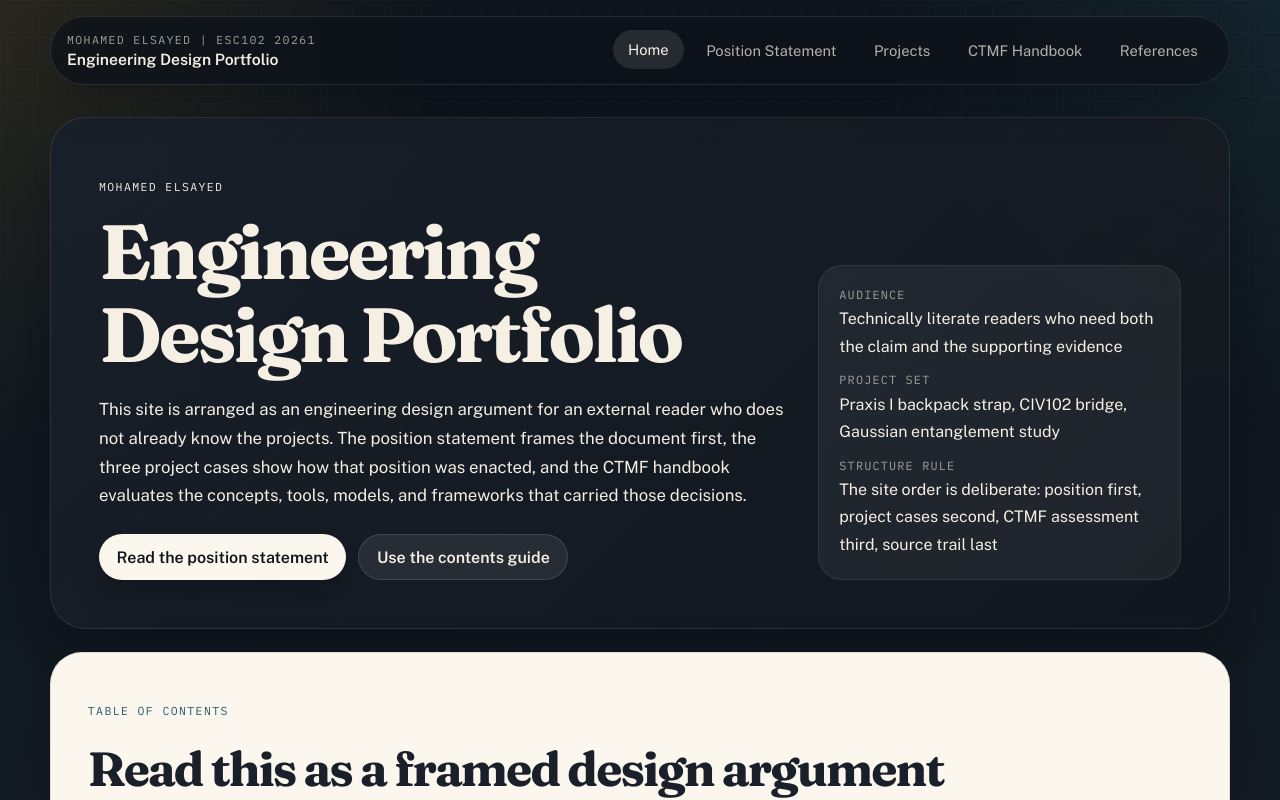
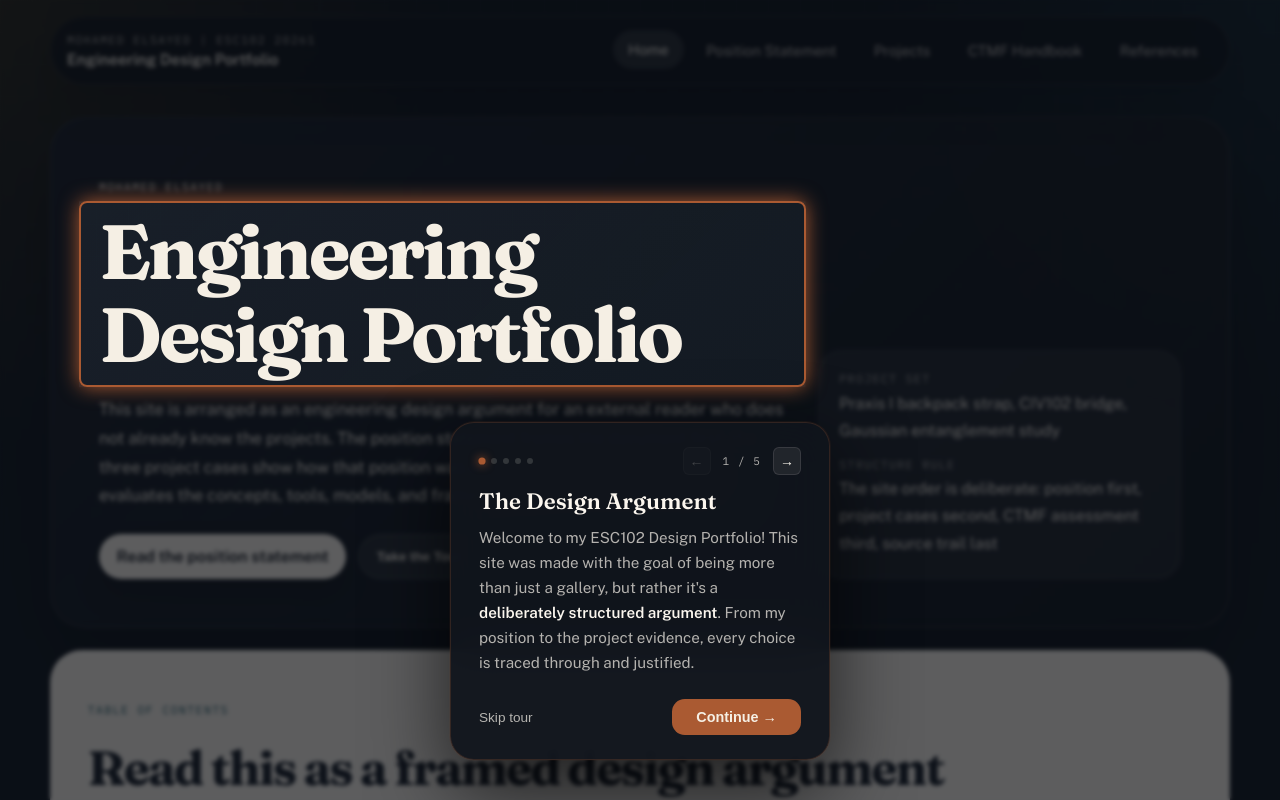
Before and after one commit to mohamedelsayed-0/ESC102, a website: page esc102-design-portfolio/index.html in a window 1280 px wide. Shown: the top 800 px of the page. Drawn offline with nearby package versions, Linux system fonts and the light colour scheme.

Commit message:
Add homepage guide tour

```diff
--- /dev/null
+++ b/esc102-design-portfolio/guide.css
@@ -0,0 +1,197 @@
+/* ============================================
+   WALKTHROUGH STYLES — Portfolio Edition
+   ============================================ */
+
+:root {
+    --wt-accent: #aa5a32; /* Rust accent from portfolio */
+    --wt-accent-soft: rgba(170, 90, 50, 0.12);
+    --wt-bg: rgba(16, 21, 28, 0.94); /* Ink 950 base */
+    --wt-border: rgba(170, 90, 50, 0.22);
+    --wt-text-primary: #fbf6ee; /* Paper 50 */
+    --wt-text-secondary: rgba(251, 246, 238, 0.7);
+}
+
+/* --- THE MASK --- */
+.wt-mask {
+    position: fixed;
+    inset: 0;
+    z-index: 10000;
+    background: rgba(8, 12, 18, 0.65); /* Dimmed backdrop */
+    backdrop-filter: blur(2px);
+    -webkit-backdrop-filter: blur(2px);
+    pointer-events: all;
+    clip-path: none; /* Set dynamically via JS */
+    transition: clip-path 0.4s cubic-bezier(0.22, 1, 0.36, 1);
+}
+
+/* --- THE SPOTLIGHT RING --- */
+.wt-ring {
+    position: fixed;
+    z-index: 10001;
+    pointer-events: none;
+    border: 2px solid var(--wt-accent);
+    box-shadow: 0 0 0 9999px rgba(8, 12, 18, 0), 0 0 20px var(--wt-accent);
+    border-radius: 8px;
+    opacity: 0;
+    transition: all 0.4s cubic-bezier(0.22, 1, 0.36, 1);
+}
+
+/* --- THE FLOATING CARD --- */
+.wt-float-card {
+    position: fixed;
+    width: 380px;
+    max-width: calc(100vw - 40px);
+    background: var(--wt-bg);
+    backdrop-filter: blur(24px);
+    -webkit-backdrop-filter: blur(24px);
+    border: 1px solid var(--wt-border);
+    border-radius: 1.5rem;
+    padding: 24px 28px;
+    z-index: 10100;
+    pointer-events: all;
+    box-shadow: 0 32px 80px rgba(0, 0, 0, 0.65), 0 0 0 1px rgba(170, 90, 50, 0.1);
+    opacity: 0;
+    transition: opacity 0.3s ease, left 0.4s cubic-bezier(0.22, 1, 0.36, 1), top 0.4s cubic-bezier(0.22, 1, 0.36, 1);
+    font-family: var(--font-body);
+}
+
+.wt-float-card.wt-visible {
+    opacity: 1;
+}
+
+.wt-header {
+    display: flex;
+    align-items: center;
+    justify-content: space-between;
+    margin-bottom: 12px;
+}
+
+.wt-dots {
+    display: flex;
+    gap: 6px;
+}
+
+.wt-nav-controls {
+    display: flex;
+    align-items: center;
+    gap: 12px;
+}
+
+.wt-arrow-btn {
+    background: rgba(251, 246, 238, 0.08);
+    border: 1px solid rgba(251, 246, 238, 0.1);
+    color: var(--wt-text-primary);
+    width: 28px;
+    height: 28px;
+    border-radius: 6px;
+    display: flex;
+    align-items: center;
+    justify-content: center;
+    cursor: pointer;
+    transition: all 0.2s ease;
+    font-size: 14px;
+}
+
+.wt-arrow-btn:hover:not(:disabled) {
+    background: var(--wt-accent);
+    border-color: var(--wt-accent);
+    transform: translateY(-1px);
+}
+
+.wt-arrow-btn:disabled {
+    opacity: 0.2;
+    cursor: not-allowed;
+}
+
+.wt-dot {
+    width: 6px;
+    height: 6px;
+    border-radius: 50%;
+    background: rgba(251, 246, 238, 0.15);
+    transition: all 0.3s ease;
+}
+
+.wt-dot-active {
+    background: var(--wt-accent);
+    box-shadow: 0 0 8px var(--wt-accent);
+    transform: scale(1.2);
+}
+
+.wt-count {
+    font-family: var(--font-mono);
+    font-size: 11px;
+    color: var(--wt-text-secondary);
+    letter-spacing: 0.1em;
+}
+
+.wt-title {
+    font-family: var(--font-display);
+    font-size: 1.4rem;
+    font-weight: 600;
+    color: var(--wt-text-primary);
+    line-height: 1.25;
+    margin-bottom: 10px;
+}
+
+.wt-body {
+    font-size: 0.95rem;
+    line-height: 1.65;
+    color: var(--wt-text-secondary);
+    margin-bottom: 24px;
+}
+
+.wt-body strong {
+    color: var(--wt-text-primary);
+    font-weight: 600;
+}
+
+.wt-footer {
+    display: flex;
+    align-items: center;
+    justify-content: space-between;
+}
+
+.wt-next-btn {
+    padding: 10px 24px;
+    background: var(--wt-accent);
+    border: none;
+    border-radius: 0.8rem;
+    color: var(--text-inverse);
+    font-weight: 600;
+    font-size: 0.9rem;
+    cursor: pointer;
+    transition: transform 0.2s ease, box-shadow 0.2s ease;
+    display: flex;
+    align-items: center;
+    gap: 8px;
+}
+
+.wt-next-btn:hover {
+    transform: translateY(-2px);
+    box-shadow: 0 8px 24px rgba(170, 90, 50, 0.4);
+}
+
+.wt-skip-btn {
+    background: transparent;
+    border: none;
+    color: var(--wt-text-secondary);
+    font-size: 0.85rem;
+    cursor: pointer;
+    padding: 8px 0;
+    transition: color 0.2s ease;
+}
+
+.wt-skip-btn:hover {
+    color: var(--wt-text-primary);
+}
+
+/* --- STATE CLASSES --- */
+body.wt-active {
+    overflow: hidden !important;
+}
+
+.wt-target-highlighted {
+    position: relative;
+    z-index: 10002 !important;
+    pointer-events: all !important;
+}
--- /dev/null
+++ b/esc102-design-portfolio/guide.js
@@ -0,0 +1,364 @@
+/**
+ * guide.js — Interactive guided tour for the Engineering Portfolio
+ * Adapted from the 'Quantum Lab' logic to match the portfolio's premium theme.
+ */
+
+const AUTO_START_DELAY_MS = 1500;
+const TOUR_VIEWPORT_MARGIN = 24;
+const CARD_POSITION_DELAY_MS = 900;
+
+// ─── STEPS ───────────────────────────────────────────────────────────────────
+const STEPS = [
+    {
+        title: "The Design Argument",
+        body: "Welcome to my ESC102 Design Portfolio! This site was made with the goal of being more than just a gallery, but rather it's a <strong>deliberately structured argument</strong>. From my position to the project evidence, every choice is traced through and justified.",
+        highlight: ".hero-band h1",
+        highlightPad: { top: 10, right: 20, bottom: 10, left: 20 },
+        cardPlacement: "bottom-center"
+    },
+    {
+        title: "Deliberate Structure",
+        body: "The site order is <strong>intentional</strong>. We start with my 'Position Statement' to set the criteria, followed by 'Project Cases' to test them, and finally the 'CTMF Handbook' for evaluation.",
+        highlight: ".hero-side-note",
+        highlightPad: { top: 20, right: 20, bottom: 20, left: 20 },
+        cardPlacement: "beside-hint",
+        hintSelector: () => document.querySelector(".hero-side-note")
+    },
+    {
+        title: "The Document Map",
+        body: "This map shows how the portfolio is connected. My position frames the entire document, ensuring that every project is judged against explicit values like <strong>Clarity before Polish</strong>.",
+        highlight: ".document-map",
+        highlightPad: { top: 20, right: 20, bottom: 20, left: 20 },
+        cardPlacement: "center",
+        scrollTarget: () => document.querySelector(".document-map"),
+        scrollAlignment: "start"
+    },
+    {
+        title: "Visual Signposting",
+        body: "One of my core design principles is <strong>Visual Signposting</strong>. Look for these 'Value Signals' and 'Evidence' tags throughout the site — they highlight the logic behind the prose.",
+        highlight: ".quick-grid--supporting .link-card:first-child",
+        highlightPad: { top: 15, right: 15, bottom: 15, left: 15 },
+        cardPlacement: "beside-hint",
+        hintSelector: () => document.querySelector(".quick-grid--supporting .link-card:first-child"),
+        scrollTarget: () => document.querySelector(".quick-grid--supporting .link-card:first-child"),
+        scrollAlignment: "start"
+    },
+    {
+        title: "Interactive Components",
+        body: "To go through, Use the <strong>Projects</strong> page to see the evidence of my process, or the <strong>Handbook</strong> to see how I evaluate design tools and frameworks.",
+        highlight: ".site-nav",
+        highlightPad: { top: 5, right: 10, bottom: 5, left: 10 },
+        autoScroll: false,
+        cardPlacement: "beside-hint",
+        hintSelector: () => document.querySelector(".site-nav a[href='projects.html']")
+    }
+];
+
+// ─── STATE ───────────────────────────────────────────────────────────────────
+let currentStep = 0;
+let active = false;
+let _card = null;
+let _ring = null;
+let _mask = null;
+let _maskRaf = null;
+
+// ─── PUBLIC API ──────────────────────────────────────────────────────────────
+window.startPortfolioTour = function () {
+    if (active) cleanup();
+
+    document.body.classList.add('wt-active');
+    active = true;
+    currentStep = 0;
+
+    buildShell();
+    showStep(0);
+};
+
+// ─── CORE LOGIC ─────────────────────────────────────────────────────────────
+function buildShell() {
+    _mask = document.createElement('div');
+    _mask.className = 'wt-mask';
+    document.body.appendChild(_mask);
+
+    _ring = document.createElement('div');
+    _ring.className = 'wt-ring';
+    document.body.appendChild(_ring);
+
+    _card = document.createElement('div');
+    _card.className = 'wt-float-card';
+    document.body.appendChild(_card);
+}
+
+function showStep(idx) {
+    if (idx >= STEPS.length) { endTour(); return; }
+    const step = STEPS[idx];
+
+    const scrollTarget = step.autoScroll === false ? null : getStepTarget(step);
+    if (scrollTarget) {
+        scrollTargetIntoFrame(scrollTarget, step);
+    }
+
+    const dots = STEPS.map((_, i) =>
+        `<span class="wt-dot ${i === idx ? 'wt-dot-active' : ''}"></span>`
+    ).join('');
+
+    _card.innerHTML = `
+        <div class="wt-header">
+            <div class="wt-dots">${dots}</div>
+            <div class="wt-nav-controls">
+                <button class="wt-arrow-btn" id="wtBack" ${idx === 0 ? 'disabled' : ''}>&larr;</button>
+                <span class="wt-count">${idx + 1} / ${STEPS.length}</span>
+                <button class="wt-arrow-btn" id="wtNextSmall" ${idx === STEPS.length - 1 ? 'disabled' : ''}>&rarr;</button>
+            </div>
+        </div>
+        <div class="wt-title">${step.title}</div>
+        <div class="wt-body">${step.body}</div>
+        <div class="wt-footer">
+            <button class="wt-skip-btn" id="wtSkip">Skip tour</button>
+            <button class="wt-next-btn" id="wtNext">
+                ${idx === STEPS.length - 1 ? 'Start Exploring' : 'Continue &rarr;'}
+            </button>
+        </div>
+    `;
+
+    document.getElementById('wtNext').onclick = advance;
+    if (idx > 0) document.getElementById('wtBack').onclick = back;
+    if (idx < STEPS.length - 1) document.getElementById('wtNextSmall').onclick = advance;
+    document.getElementById('wtSkip').onclick = endTour;
+
+    positionRing(step.highlight, step.highlightPad);
+
+    // Give browser plenty of time to finish smooth scrolling
+    setTimeout(() => {
+        if (active && currentStep === idx) {
+            positionCard(idx, step);
+            _card.classList.add('wt-visible');
+        }
+    }, CARD_POSITION_DELAY_MS);
+}
+
+function advance() {
+    currentStep++;
+    showStep(currentStep);
+}
+
+function back() {
+    if (currentStep > 0) {
+        currentStep--;
+        showStep(currentStep);
+    }
+}
+
+function positionRing(selector, pad) {
+    cancelAnimationFrame(_maskRaf);
+    if (!selector) {
+        _ring.style.opacity = '0';
+        _mask.style.clipPath = 'none';
+        return;
+    }
+
+    const track = () => {
+        if (!active) return;
+        const el = document.querySelector(selector);
+        if (!el) return;
+
+        const rect = el.getBoundingClientRect();
+        const p = pad || { top: 10, right: 10, bottom: 10, left: 10 };
+
+        const top = rect.top - (p.top || 0);
+        const left = rect.left - (p.left || 0);
+        const width = rect.width + (p.left || 0) + (p.right || 0);
+        const height = rect.height + (p.top || 0) + (p.bottom || 0);
+
+        _ring.style.top = top + 'px';
+        _ring.style.left = left + 'px';
+        _ring.style.width = width + 'px';
+        _ring.style.height = height + 'px';
+        _ring.style.opacity = '1';
+
+        const vw = window.innerWidth;
+        const vh = window.innerHeight;
+        const right = left + width;
+        const bottom = top + height;
+
+        _mask.style.clipPath = `polygon(
+            0% 0%, 100% 0%, 100% 100%, 0% 100%, 0% 0%,
+            ${left}px ${top}px,
+            ${left}px ${bottom}px,
+            ${right}px ${bottom}px,
+            ${right}px ${top}px,
+            ${left}px ${top}px
+        )`;
+
+        _maskRaf = requestAnimationFrame(track);
+    };
+    _maskRaf = requestAnimationFrame(track);
+}
+
+function getStepTarget(step) {
+    if (step.scrollTarget) {
+        return step.scrollTarget();
+    }
+
+    if (step.highlight) {
+        return document.querySelector(step.highlight);
+    }
+
+    return null;
+}
+
+function getNavigationType() {
+    const navigationEntry = window.performance?.getEntriesByType?.('navigation')?.[0];
+    if (navigationEntry?.type) {
+        return navigationEntry.type;
+    }
+
+    switch (window.performance?.navigation?.type) {
+        case 1:
+            return 'reload';
+        case 2:
+            return 'back_forward';
+        default:
+            return 'navigate';
+    }
+}
+
+function hasInternalReferrer() {
+    if (!document.referrer) {
+        return false;
+    }
+
+    try {
+        const referrer = new URL(document.referrer);
+        return referrer.origin === window.location.origin;
+    } catch (error) {
+        return false;
+    }
+}
+
+function getStickyHeaderOffset() {
+    const header = document.querySelector('.site-header');
+    if (!header) {
+        return TOUR_VIEWPORT_MARGIN;
+    }
+
+    const rect = header.getBoundingClientRect();
+    return Math.max(0, rect.bottom) + TOUR_VIEWPORT_MARGIN;
+}
+
+function scrollTargetIntoFrame(target, step) {
+    const pad = step.highlightPad || {};
+    const rect = target.getBoundingClientRect();
+    const topInset = getStickyHeaderOffset() + (pad.top || 0);
+    const bottomInset = TOUR_VIEWPORT_MARGIN + (pad.bottom || 0);
+    const paddedTop = rect.top - (pad.top || 0);
+    const paddedBottom = rect.bottom + (pad.bottom || 0);
+    const paddedHeight = rect.height + (pad.top || 0) + (pad.bottom || 0);
+    const availableHeight = window.innerHeight - topInset - bottomInset;
+    let scrollTop = null;
+
+    if (step.scrollAlignment === 'start' || paddedHeight > availableHeight) {
+        scrollTop = window.scrollY + paddedTop - topInset;
+    } else if (step.scrollAlignment === 'center' && paddedHeight <= availableHeight) {
+        const centeredTop = topInset + ((availableHeight - paddedHeight) / 2);
+        scrollTop = window.scrollY + paddedTop - centeredTop;
+    } else if (paddedTop < topInset) {
+        scrollTop = window.scrollY + paddedTop - topInset;
+    } else if (paddedBottom > window.innerHeight - bottomInset) {
+        scrollTop = window.scrollY + paddedBottom - (window.innerHeight - bottomInset);
+    }
+
+    if (scrollTop === null) {
+        return;
+    }
+
+    const maxScroll = Math.max(0, document.documentElement.scrollHeight - window.innerHeight);
+    window.scrollTo({
+        top: Math.max(0, Math.min(scrollTop, maxScroll)),
+        behavior: 'smooth'
+    });
+}
+
+function positionCard(idx, step) {
+    const vw = window.innerWidth;
+    const vh = window.innerHeight;
+    const cw = _card.offsetWidth || 380;
+    const ch = _card.offsetHeight || 300;
+    const gap = 50;
+    const topBound = Math.max(20, getStickyHeaderOffset());
+
+    let x, y;
+
+    const target = step.hintSelector ? step.hintSelector() : document.querySelector(step.highlight);
+    const r = target ? target.getBoundingClientRect() : { top: vh/2, left: vw/2, width: 0, height: 0, right: vw/2, bottom: vh/2 };
+
+    if (idx === 0) {
+        x = (vw - cw) / 2;
+        y = vh - ch - 40;
+    } else {
+        // Preferred: Below the element
+        if (r.bottom + gap + ch < vh - 20) {
+            x = (vw - cw) / 2;
+            y = r.bottom + gap;
+        }
+        // Secondary Preference: Above the element
+        else if (r.top - gap - ch > 20) {
+            x = (vw - cw) / 2;
+            y = r.top - gap - ch;
+        }
+        // Fallback: Beside (Right)
+        else if (r.right + gap + cw < vw - 20) {
+            x = r.right + gap;
+            y = Math.max(20, Math.min(vh - ch - 20, r.top));
+        }
+        // Fallback: Beside (Left)
+        else if (r.left - gap - cw > 20) {
+            x = r.left - gap - cw;
+            y = Math.max(20, Math.min(vh - ch - 20, r.top));
+        }
+        // Final Desperation Focus: Pin to bottom
+        else {
+            x = (vw - cw) / 2;
+            y = vh - ch - 20;
+        }
+    }
+
+    // FINAL SAFETY CLAMP
+    x = Math.max(20, Math.min(vw - cw - 20, x));
+    y = Math.max(topBound, Math.min(vh - ch - 20, y));
+
+    _card.style.left = x + 'px';
+    _card.style.top = y + 'px';
+}
+
+function endTour() {
+    cleanup();
+}
+
+function shouldAutoStartTour() {
+    const navigationType = getNavigationType();
+    if (navigationType === 'reload') {
+        return true;
+    }
+
+    if (navigationType === 'back_forward') {
+        return false;
+    }
+
+    return !hasInternalReferrer();
+}
+
+function cleanup() {
+    active = false;
+    cancelAnimationFrame(_maskRaf);
+    document.body.classList.remove('wt-active');
+    [_mask, _ring, _card].forEach(el => el && el.remove());
+    _mask = _ring = _card = null;
+}
+
+// Auto-start logic
+window.addEventListener('load', () => {
+    if (shouldAutoStartTour()) {
+        setTimeout(window.startPortfolioTour, AUTO_START_DELAY_MS);
+    }
+});
--- a/esc102-design-portfolio/index.html
+++ b/esc102-design-portfolio/index.html
@@ -15,6 +15,7 @@
     <link rel="icon" type="image/png" sizes="32x32" href="assets/profile.png">
     <meta name="theme-color" content="#10151c">
     <link rel="stylesheet" href="styles.css">
+    <link rel="stylesheet" href="guide.css">
 </head>
 
 <body>
@@ -50,15 +51,11 @@
                     </p>
                     <div class="hero-actions">
                         <a class="button button-primary" href="position.html">Read the position statement</a>
-                        <a class="button button-secondary" href="#table-of-contents">Use the contents guide</a>
+                        <button class="button button-secondary" onclick="window.startPortfolioTour()">Take the Tour</button>
                     </div>
                 </div>
                 <aside class="hero-side-note">
                     <dl>
-                        <div>
-                            <dt>Audience</dt>
-                            <dd>Technically literate readers who need both the claim and the supporting evidence</dd>
-                        </div>
                         <div>
                             <dt>Project set</dt>
                             <dd>Praxis I backpack strap, CIV102 bridge, Gaussian entanglement study</dd>
@@ -382,7 +379,8 @@
         </div>
     </footer>
 
-    <script src="script.js"></script>
+    <script src="script.js?v=20260217-1"></script>
+    <script src="guide.js"></script>
 </body>
 
 </html>
```
